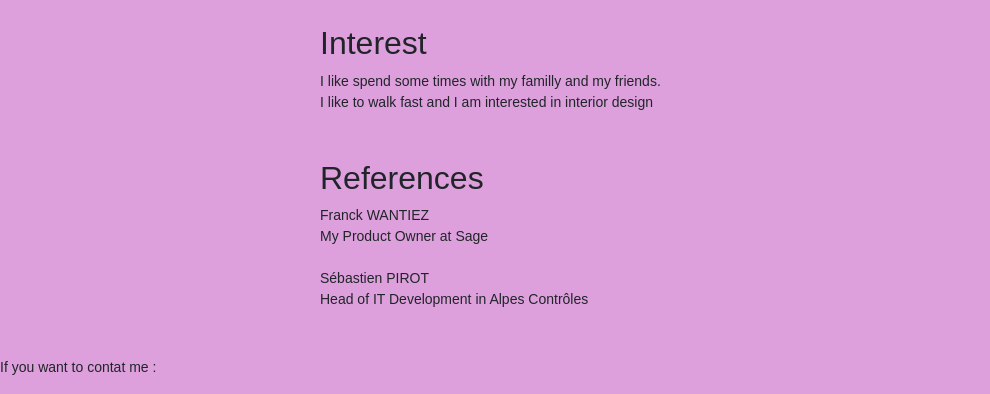
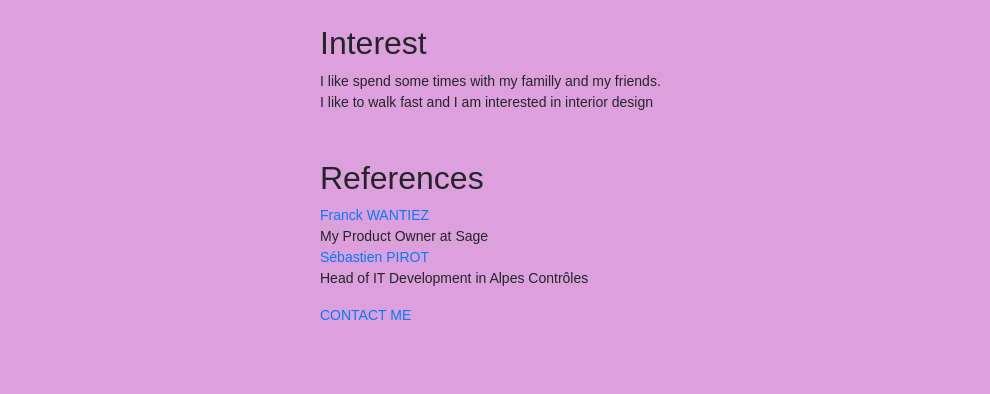
Before and after one commit to mmeitesDIM/portfolio, a plain HTML site: page index.html in a window 1280 px wide. Shown: the part 4620-5014 px from the top of the page, without its empty margins (0-990 px from the left). After the commit the page ends 4972 px from the top, so only its background shows below. Drawn offline with nearby package versions, Linux system fonts and the light colour scheme.

Commit message:
update index.html
maito woked bad

```diff
--- a/index.html
+++ b/index.html
@@ -335,16 +335,16 @@
     </div>
 
     <div id="references" class="domaine">
-        <h2>References</h2>
+    <h2>References</h2>
         <p>
-            Franck WANTIEZ<br>
-            My Product Owner at Sage<br>
-           <a href="mailto:Franck.wantiez@sage.com"></a> <br>
-            Sébastien PIROT  <br>Head of IT Development in Alpes Contrôles <br>
-            <a href="mailto:spirot@alpes-controles.fr"></a> <br>
+           <a href="mailto:Franck.wantiez@sage.com">Franck WANTIEZ</a>
+            <br>My Product Owner at Sage<br>
+
+            <a href="mailto:spirot@alpes-controles.fr">Sébastien PIROT</a>
+            <br>Head of IT Development in Alpes Contrôles <br>
         </p>
+        <p><a href="mailto:muriel.meites@gmail.com">CONTACT ME</a></p>
     </div>
-    <div><p>If you want to contat me : <a href="mailto:muriel.meites@gmail.com"></a></p></div>
 </section>
 
 </body>
```
